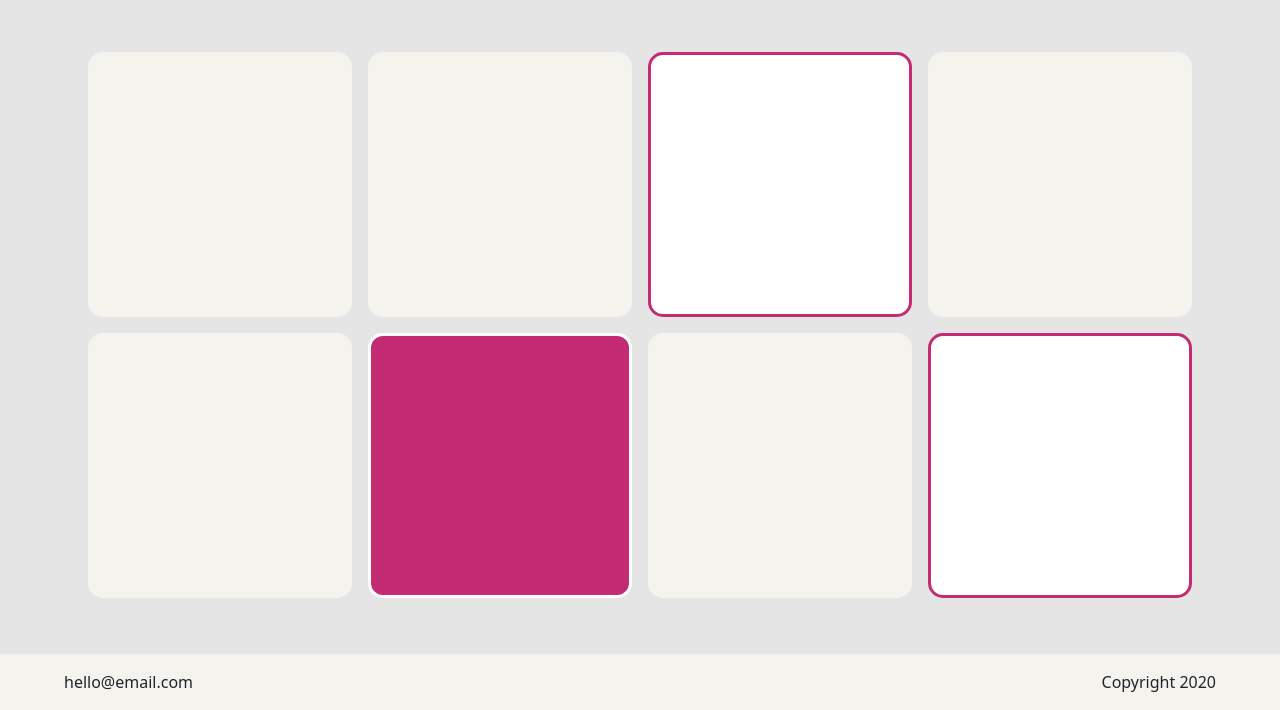
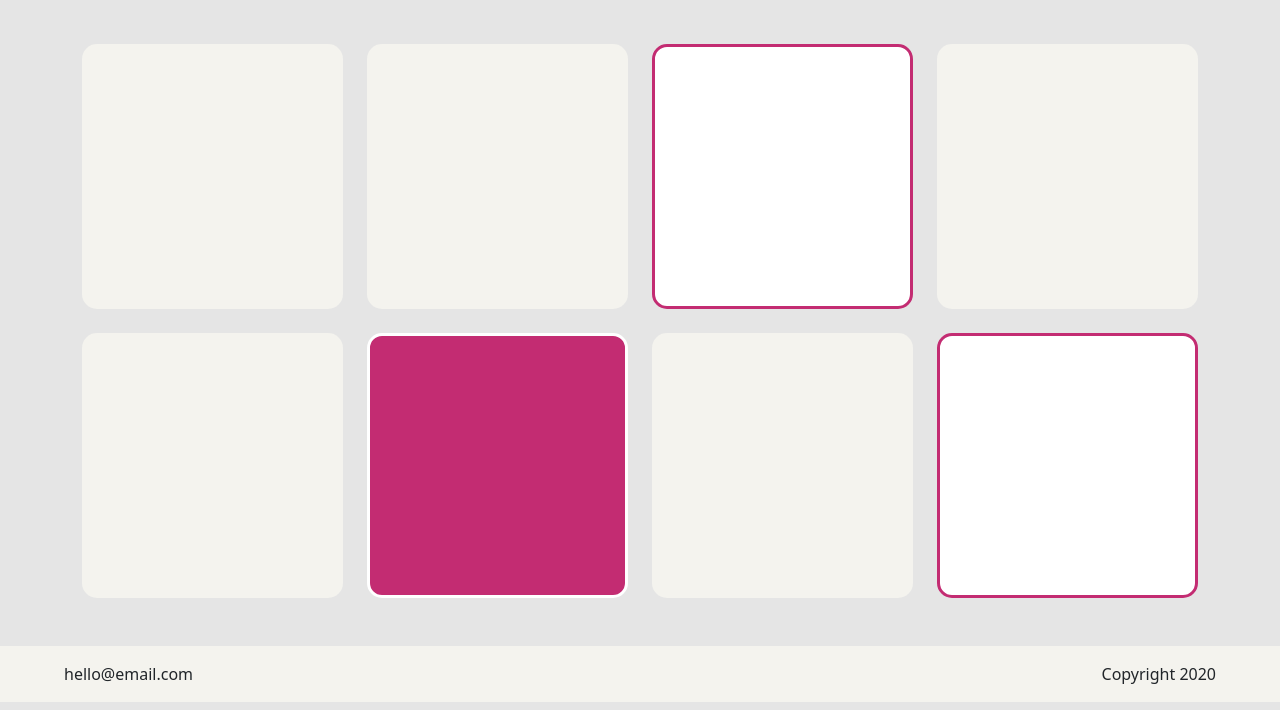
Before and after one commit to kasperbb/kasper-bo-bjorno-css-frameworks-ma1, a plain HTML site: page index.html in a window 1280 px wide. Shown: the part 138-848 px from the top of the page. Drawn offline with nearby package versions, Linux system fonts and the light colour scheme.

Commit message:
Updates box grid

```diff
--- a/index.html
+++ b/index.html
@@ -44,15 +44,31 @@
 			</nav>
 			<main class="container my-5 main pt-5">
 				<h1 class="text-center fs-2 fw-normal mb-5">Page heading</h1>
-				<div class="row justify-content-center">
-					<div class="col-6 box"></div>
-					<div class="col-6 box"></div>
-					<div class="col-6 box box--white"></div>
-					<div class="col-6 box"></div>
-					<div class="col-6 box"></div>
-					<div class="col-6 box box--pink"></div>
-					<div class="col-6 box"></div>
-					<div class="col-6 box box--white"></div>
+				<div class="row gx-4 gy-4 justify-content-center">
+					<div class="col-12 col-md-6 col-lg-3">
+						<div class="box"></div>
+					</div>
+					<div class="col-12 col-md-6 col-lg-3">
+						<div class="box"></div>
+					</div>
+					<div class="col-12 col-md-6 col-lg-3">
+						<div class="box box--white"></div>
+					</div>
+					<div class="col-12 col-md-6 col-lg-3">
+						<div class="box"></div>
+					</div>
+					<div class="col-12 col-md-6 col-lg-3">
+						<div class="box"></div>
+					</div>
+					<div class="col-12 col-md-6 col-lg-3">
+						<div class="box box--pink"></div>
+					</div>
+					<div class="col-12 col-md-6 col-lg-3">
+						<div class="box"></div>
+					</div>
+					<div class="col-12 col-md-6 col-lg-3">
+						<div class="box box--white"></div>
+					</div>
 				</div>
 			</main>
 		</div>
--- a/scss/partials/_home.scss
+++ b/scss/partials/_home.scss
@@ -1,8 +1,6 @@
 .box {
-	width: 264px;
 	height: 265px;
 	border-radius: 15px;
-	margin: 0.5rem;
 	background-color: getClr(light-gray);
 
 	&--white {
```
Also changed, not shown: css/style.css, 1 other file.
